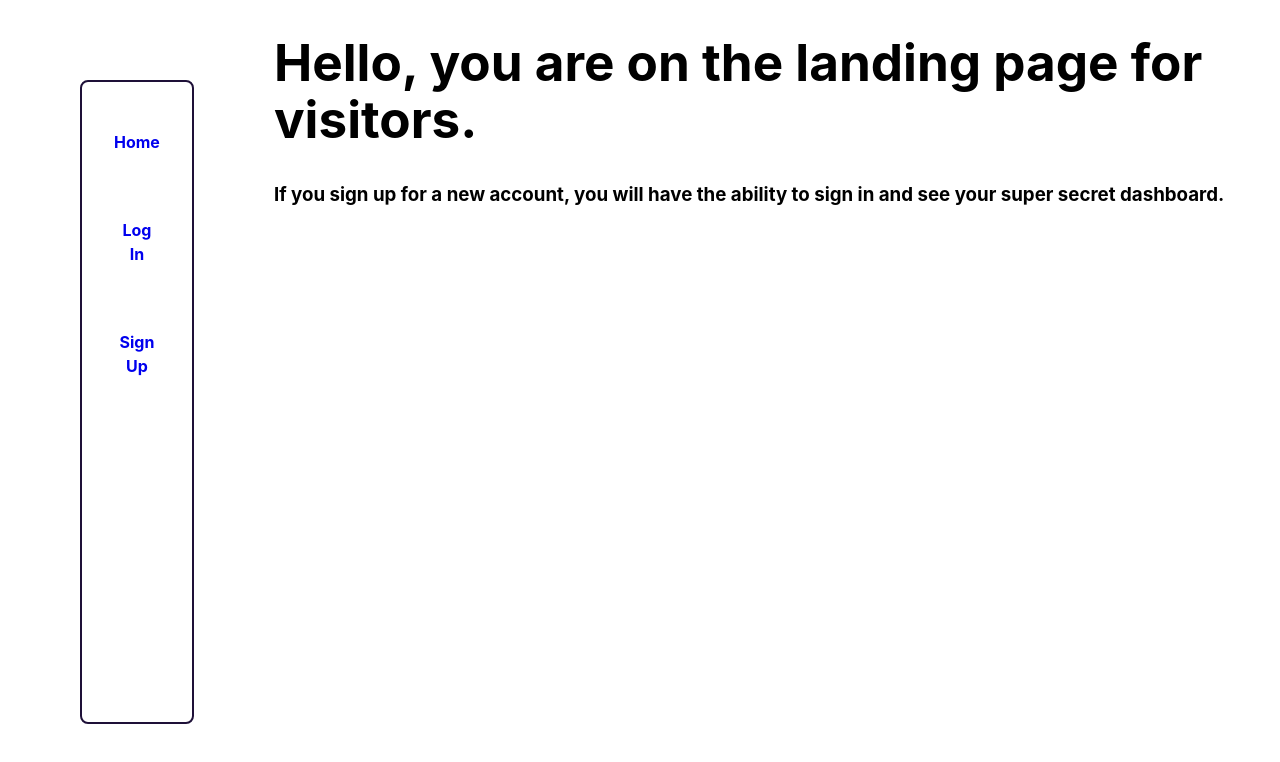
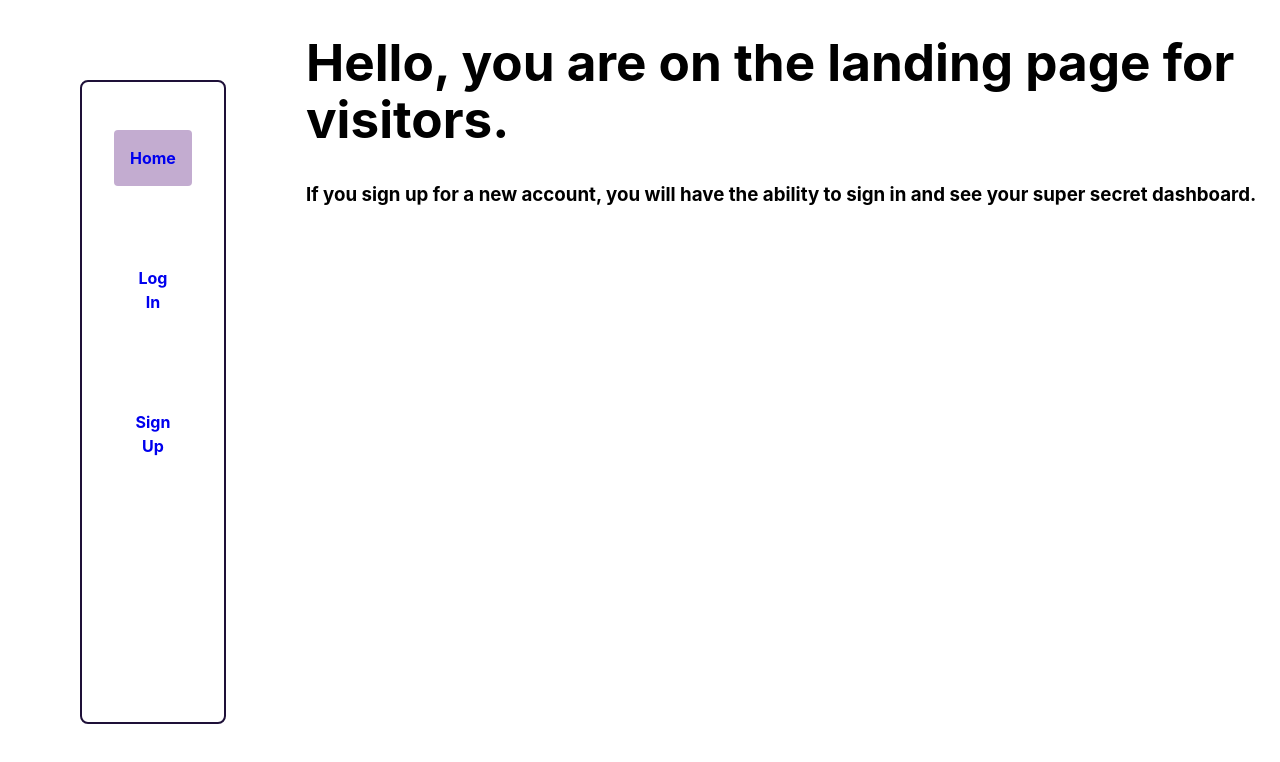
Before and after one commit to vns-shanshan/react-project-front-end, a React (Vite) app: page / in a window 1280 px wide. Shown: the top 762 px of the page. Built offline with nearby package versions, Linux system fonts and the light colour scheme; no server answers.

Commit message:
Clean up

```diff
--- a/src/components/NavBar/NavBar.jsx
+++ b/src/components/NavBar/NavBar.jsx
@@ -56,13 +56,35 @@ const NavBar = ({ handleSignout }) => {
         <nav className={styles.container}>
           <ul>
             <li>
-              <Link to="/">Home</Link>
+              <div
+                className={
+                  selectedTab === "/" ? styles.linkBgSelected : styles.linkBg
+                }
+              >
+                <Link to="/">Home</Link>
+              </div>
             </li>
             <li>
-              <Link to="/signin">Log In</Link>
+              <div
+                className={
+                  selectedTab === "/signin"
+                    ? styles.linkBgSelected
+                    : styles.linkBg
+                }
+              >
+                <Link to="/signin">Log In</Link>
+              </div>
             </li>
             <li>
-              <Link to="/signup">Sign Up</Link>
+              <div
+                className={
+                  selectedTab === "/signup"
+                    ? styles.linkBgSelected
+                    : styles.linkBg
+                }
+              >
+                <Link to="/signup">Sign Up</Link>
+              </div>
             </li>
           </ul>
         </nav>
```
